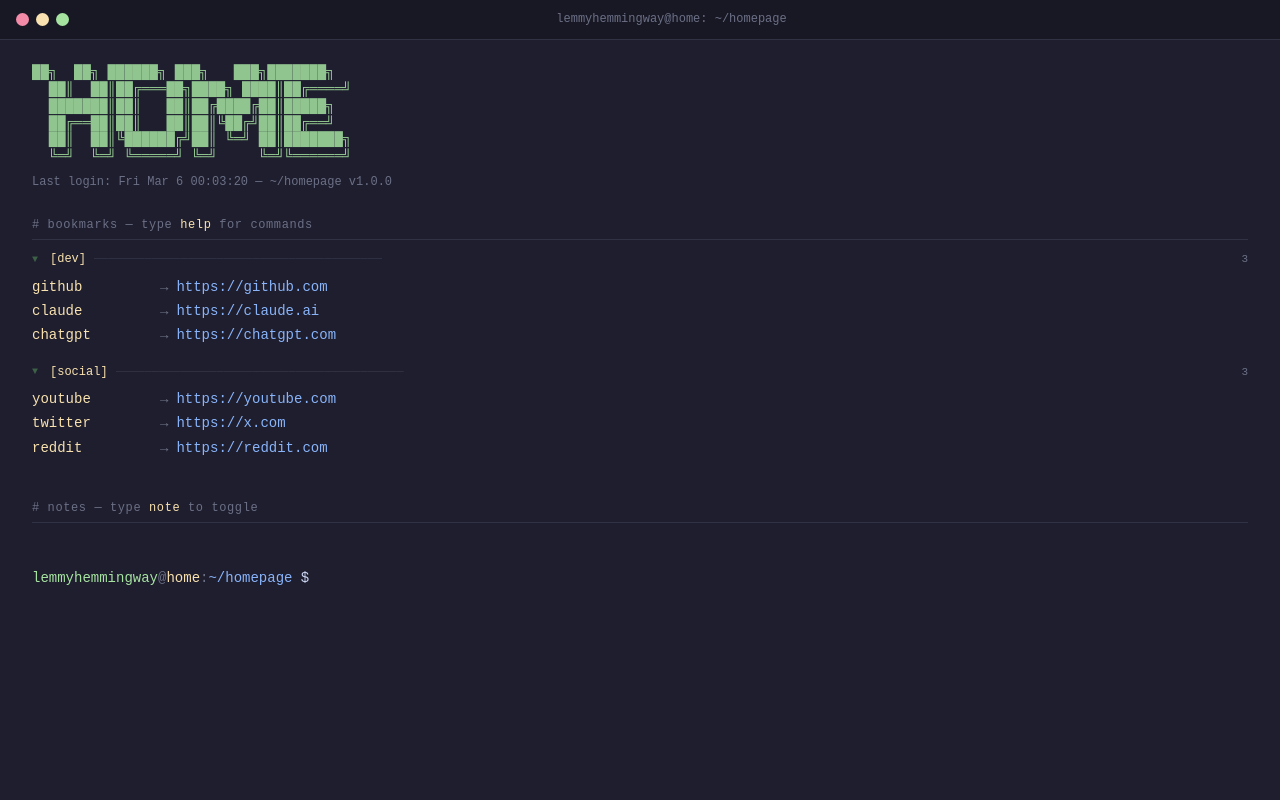
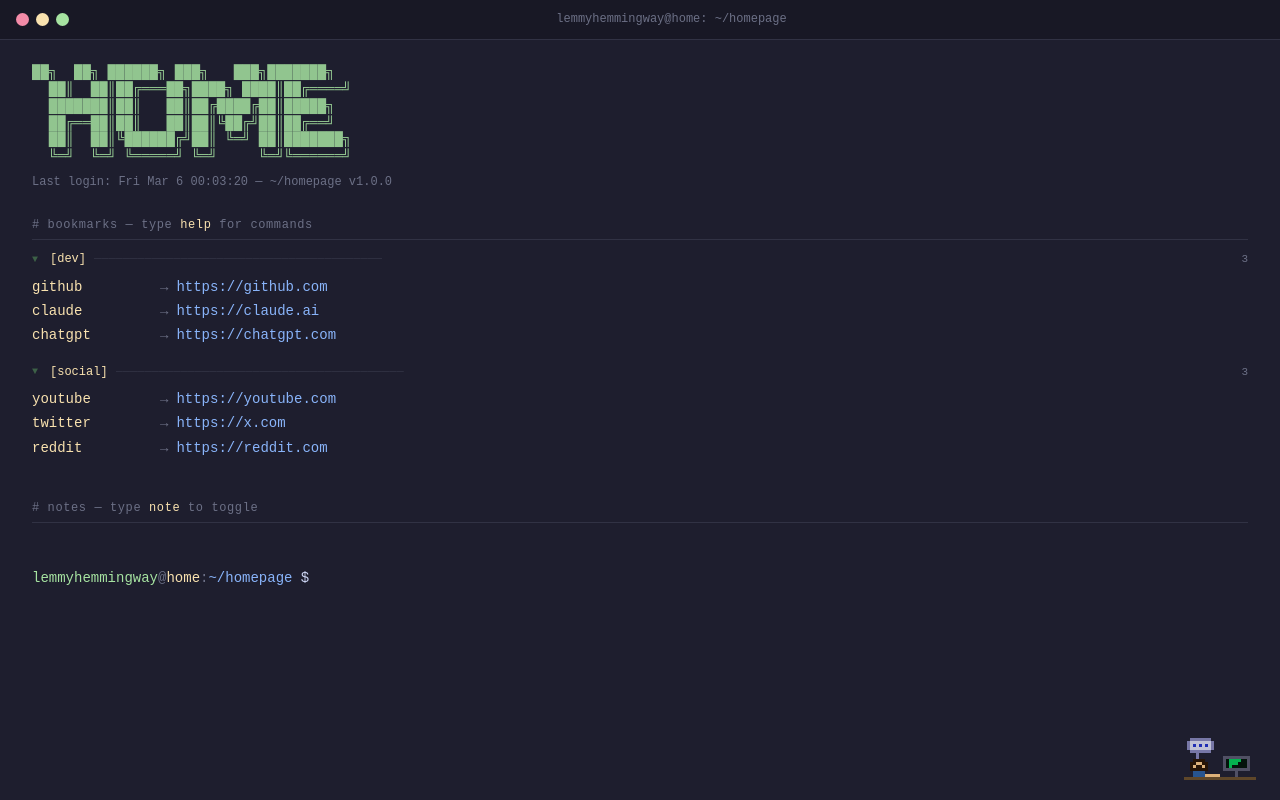
Before and after one commit to lemmyhemmingway/startpage, a plain HTML site: page index.html in a window 1280 px wide. Drawn offline with Linux system fonts and the light colour scheme.

```diff
--- a/index.html
+++ b/index.html
@@ -392,6 +392,9 @@
   </div>
   <div class="titlebar-text">lemmyhemmingway@home: ~/homepage</div>
 </div>
+
+<canvas id="pixel-char" width="72" height="42"
+  style="image-rendering: pixelated; display: block; position: fixed; bottom: 20px; right: 24px; z-index: 10; opacity: 0.85;"></canvas>
 
 <div class="terminal" id="terminal">
 
@@ -794,6 +797,116 @@ notesArea.addEventListener('keydown', e => {
   if (e.key === 'Escape') { input.focus(); }
 });
 
+// ── Pixel character animation ───────────────────────────────────
+(function() {
+  const canvas = document.getElementById('pixel-char');
+  const ctx = canvas.getContext('2d');
+  const P = 3; // screen pixels per game pixel
+
+  // palette
+  const SKN = '#ffcc88'; // skin
+  const HAI = '#2a1500'; // hair / dark outline
+  const SHT = '#2a5fa0'; // shirt
+  const DSK = '#6b4f28'; // desk
+  const MNF = '#5a5a6e'; // monitor frame
+  const SCR = '#001206'; // screen bg
+  const SCG = '#00cc55'; // screen glow
+  const TBG = '#dde0f4'; // thought bubble bg
+  const TBD = '#8888bb'; // thought bubble border
+  const DOT = '#2233cc'; // thought bubble dots
+
+  function px(x, y, color) {
+    ctx.fillStyle = color;
+    ctx.fillRect(x * P, y * P, P, P);
+  }
+
+  let frame = 0;
+  let blinkTimer = 0;
+  let nextBlink = 80 + Math.floor(Math.random() * 100);
+  let isBlinking = false;
+
+  function draw() {
+    ctx.clearRect(0, 0, canvas.width, canvas.height);
+
+    // thought bubble phase: 0 dots → 1 → 2 → 3 → pause → repeat
+    const phase    = Math.floor(frame / 22) % 5;
+    const dotCount = phase <= 3 ? phase : 0;
+
+    // ── Thought bubble (rows 0-4, cols 1-9) ──────────────────
+    for (let x = 2; x <= 8; x++) { px(x, 0, TBD); px(x, 4, TBD); }
+    px(1, 1, TBD); px(1, 2, TBD); px(1, 3, TBD);
+    px(9, 1, TBD); px(9, 2, TBD); px(9, 3, TBD);
+    for (let y = 1; y <= 3; y++)
+      for (let x = 2; x <= 8; x++)
+        px(x, y, TBG);
+    if (dotCount >= 1) px(3, 2, DOT);
+    if (dotCount >= 2) px(5, 2, DOT);
+    if (dotCount >= 3) px(7, 2, DOT);
+
+    // tail
+    px(4, 5, TBD);
+    px(4, 6, TBD);
+
+    // ── Head (rows 7-10, cols 2-7) ───────────────────────────
+    for (let x = 3; x <= 6; x++) px(x, 7, HAI); // hair top
+    for (let y = 8; y <= 9; y++) {
+      px(2, y, HAI);
+      for (let x = 3; x <= 6; x++) px(x, y, SKN);
+      px(7, y, HAI);
+    }
+    // eyes
+    if (!isBlinking) {
+      px(3, 8, HAI); px(6, 8, HAI);
+    } else {
+      px(3, 8, HAI); px(4, 8, HAI); // closed left
+      px(5, 8, HAI); px(6, 8, HAI); // closed right
+    }
+    // mouth
+    px(4, 9, HAI); px(5, 9, HAI);
+    // chin / hair bottom
+    for (let x = 2; x <= 7; x++) px(x, 10, HAI);
+
+    // ── Body (rows 11-12, cols 3-6) ──────────────────────────
+    for (let y = 11; y <= 12; y++)
+      for (let x = 3; x <= 6; x++)
+        px(x, y, SHT);
+
+    // arm stretching right (row 12, cols 7-11)
+    for (let x = 7; x <= 11; x++) px(x, 12, SKN);
+
+    // ── Monitor (rows 6-10, cols 13-21) ──────────────────────
+    for (let x = 13; x <= 21; x++) { px(x, 6, MNF); px(x, 10, MNF); }
+    for (let y = 6; y <= 10; y++)   { px(13, y, MNF); px(21, y, MNF); }
+    // screen fill
+    for (let y = 7; y <= 9; y++)
+      for (let x = 14; x <= 20; x++)
+        px(x, y, SCR);
+    // screen content
+    px(15, 7, SCG); px(16, 7, SCG); px(17, 7, SCG); px(18, 7, SCG);
+    px(15, 8, SCG); px(16, 8, SCG); px(17, 8, SCG);
+    if (frame % 55 < 38) px(15, 9, SCG); // blinking cursor
+    // monitor stand
+    px(17, 11, MNF); px(17, 12, MNF);
+
+    // ── Desk (row 13, full width) ─────────────────────────────
+    for (let x = 0; x <= 23; x++) px(x, 13, DSK);
+
+    // ── Blink logic ───────────────────────────────────────────
+    blinkTimer++;
+    if (!isBlinking && blinkTimer >= nextBlink) {
+      isBlinking = true; blinkTimer = 0;
+    } else if (isBlinking && blinkTimer >= 4) {
+      isBlinking = false; blinkTimer = 0;
+      nextBlink = 80 + Math.floor(Math.random() * 100);
+    }
+
+    frame++;
+    requestAnimationFrame(draw);
+  }
+
+  draw();
+})();
+
 // ── Init ───────────────────────────────────────────────────────
 render();
 input.focus();
```
